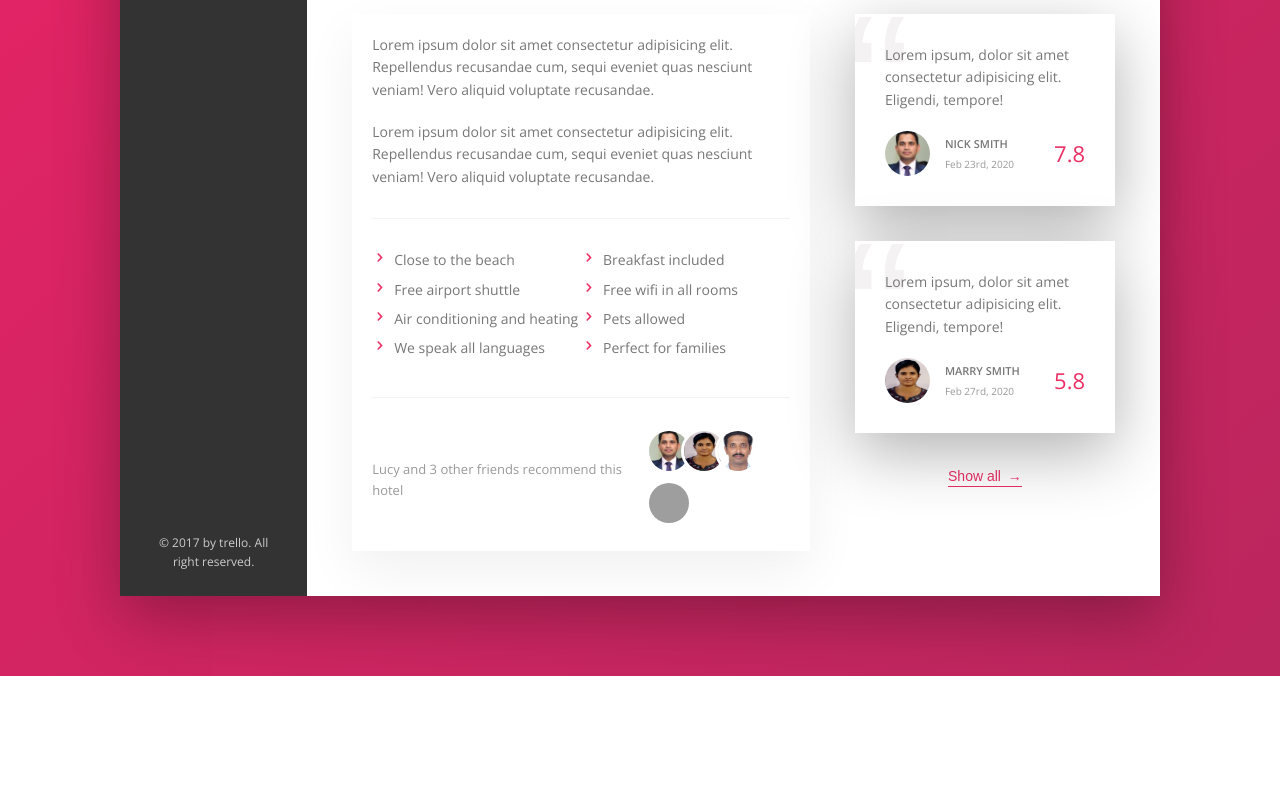
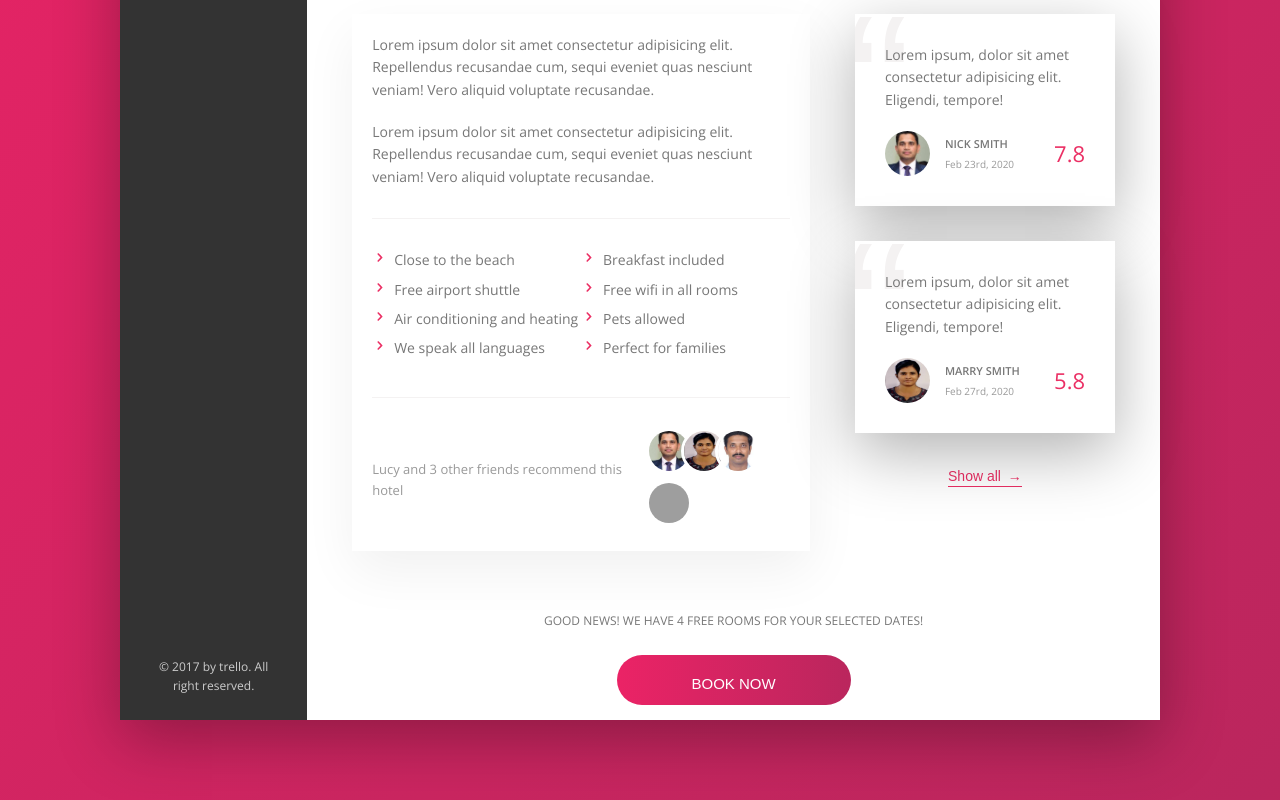
Before and after one commit to alamnr/Trillo, a website: page index.html in a window 1280 px wide. Shown: the part 473-1273 px from the top of the page. Before the commit the page ends 1149 px from the top, so only its background shows below. Drawn offline with nearby package versions, Linux system fonts and the light colour scheme; grey boxes are pictures that could not be loaded.

Commit message:
085 Building the CTA Section

```diff
--- a/index.html
+++ b/index.html
@@ -207,10 +207,15 @@
             <div class="user-reviews">
               <figure class="review">
                 <blockqoute class="review__text">
-                  Lorem ipsum, dolor sit amet consectetur adipisicing elit. Eligendi, tempore!
+                  Lorem ipsum, dolor sit amet consectetur adipisicing elit.
+                  Eligendi, tempore!
                 </blockqoute>
                 <figcaption class="review__user">
-                  <img src="img/guardian-1.jpg" alt="User-1" class="review__photo">
+                  <img
+                    src="img/guardian-1.jpg"
+                    alt="User-1"
+                    class="review__photo"
+                  />
                   <div class="review__user-box">
                     <p class="review__user-name">Nick Smith</p>
                     <p class="review__user-date">
@@ -221,14 +226,18 @@
                     7.8
                   </div>
                 </figcaption>
-
               </figure>
               <figure class="review">
                 <blockqoute class="review__text">
-                Lorem ipsum, dolor sit amet consectetur adipisicing elit. Eligendi, tempore!
+                  Lorem ipsum, dolor sit amet consectetur adipisicing elit.
+                  Eligendi, tempore!
                 </blockqoute>
                 <figcaption class="review__user">
-                <img src="img/guardian-2.jpg" alt="User-2" class="review__photo">
+                  <img
+                    src="img/guardian-2.jpg"
+                    alt="User-2"
+                    class="review__photo"
+                  />
                   <div class="review__user-box">
                     <p class="review__user-name">Marry Smith</p>
                     <p class="review__user-date">
@@ -239,13 +248,19 @@
                     5.8
                   </div>
                 </figcaption>
-
               </figure>
 
               <button class="btn-inline">Show all <span>&rarr;</span></button>
-
             </div>
           </div>
+          <div class="cta">
+            <h2 class="cta__book-now">
+              Good news! We have 4 free rooms for your selected dates!
+            </h2>
+            <button class="btn">
+              <span class="btn__visible"> Book now</span>
+              <span class="btn__invisible">Only 4 rooms left</span>
+            </button>
           </div>
         </main>
       </div>
--- a/sass/_component.scss
+++ b/sass/_component.scss
@@ -433,3 +433,69 @@
     z-index: 1;
   }
 }
+
+/////////////////////////////////
+// Call to action
+
+.cta {
+  padding: 1.5rem 0;
+  text-align: center;
+  &__book-now {
+    font-size: 1.2rem;
+    font-weight: 300;
+    text-transform: uppercase;
+    margin-bottom: 2.5rem;
+  }
+}
+
+.btn {
+  font-size: 1.5rem;
+  border: none;
+  font-weight: 300;
+  height: 5rem;
+  border-radius: 100px;
+  text-transform: uppercase;
+  background-image: linear-gradient(
+    to right,
+    var(--color-primary-light),
+    var(--color-primary-dark)
+  );
+  color: #fff;
+  position: relative;
+  overflow: hidden;
+  cursor: pointer;
+
+  & > * {
+    display: inline-block;
+    height: 100%;
+    width: 100%;
+    transition: all 0.2s;
+  }
+
+  &__visible {
+    padding: 2rem 7.5rem;
+  }
+  &__invisible {
+    position: absolute;
+    padding: 2rem 0;
+    left: 0;
+    top: -100%;
+  }
+  &:hover {
+    background-image: linear-gradient(
+      to left,
+      var(--color-primary-light),
+      var(--color-primary-dark)
+    );
+  }
+  &:hover &__visible {
+    transform: translateY(100%);
+  }
+  &:hover &__invisible {
+    top: 0;
+  }
+  &:focus {
+    outline: none;
+    animation: pulsate 1s infinite;
+  }
+}
```
Also changed, not shown: css/style.css. Lines whose indentation alone changed are shown as unchanged.
